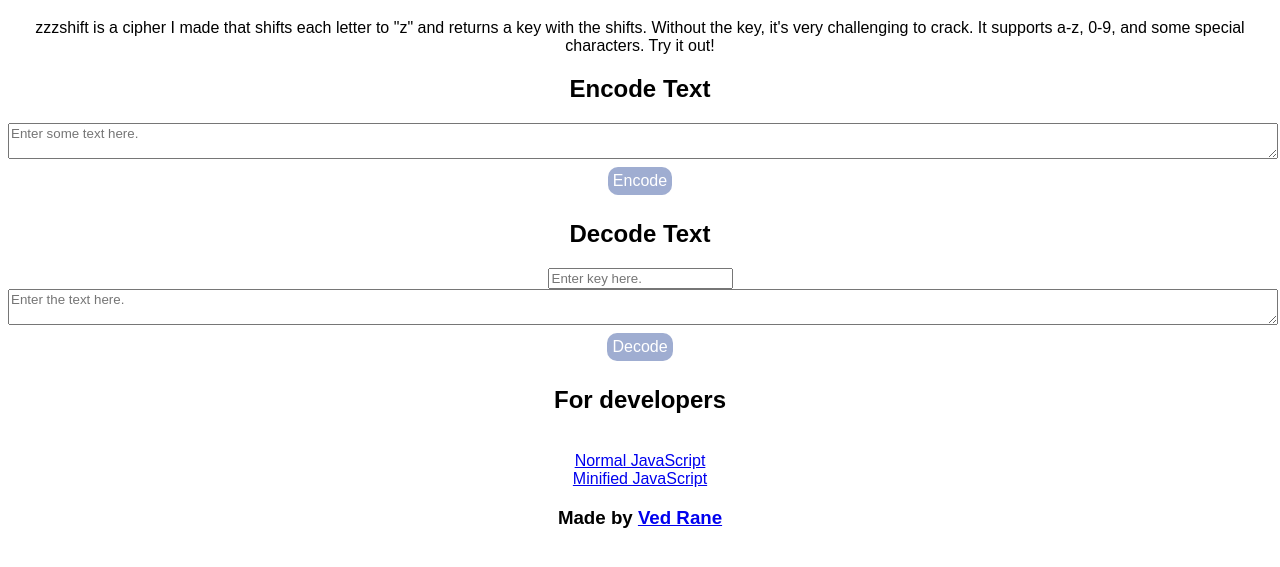
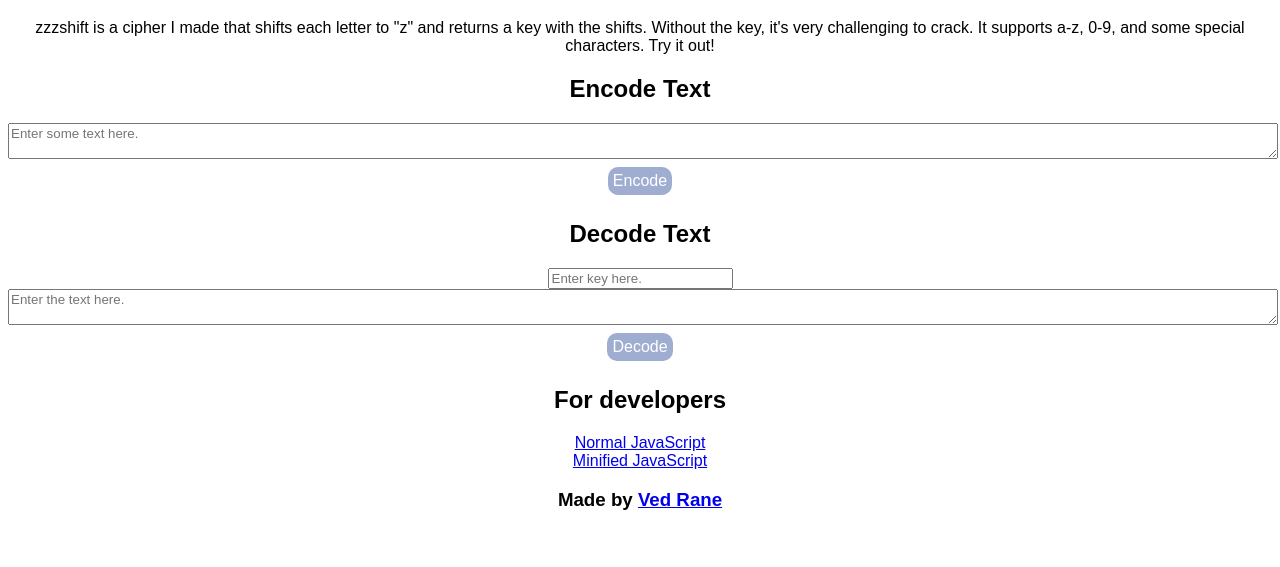
Before and after one commit to zzzshift/zzzshift.github.io, a plain HTML site: page index.html in a window 1280 px wide. Shown: the part 61-628 px from the top of the page. Drawn offline with Linux system fonts and the light colour scheme; a web font is replaced by a local one.

Commit message:
Update index.html

```diff
--- a/index.html
+++ b/index.html
@@ -40,7 +40,7 @@
     <h4 id="dTextTitle"></h4>
     <p id="dText"></p>
   </div>
-    <h2>For developers</h2><br>
+    <h2>For developers</h2>
     <a href="/cdn/zzzshift.js">Normal JavaScript</a><br>
     <a href="/cdn/zzzshift.min.js">Minified JavaScript</a>
     <h3>Made by <a href="vedrane.com">Ved Rane</a></h3>
```
